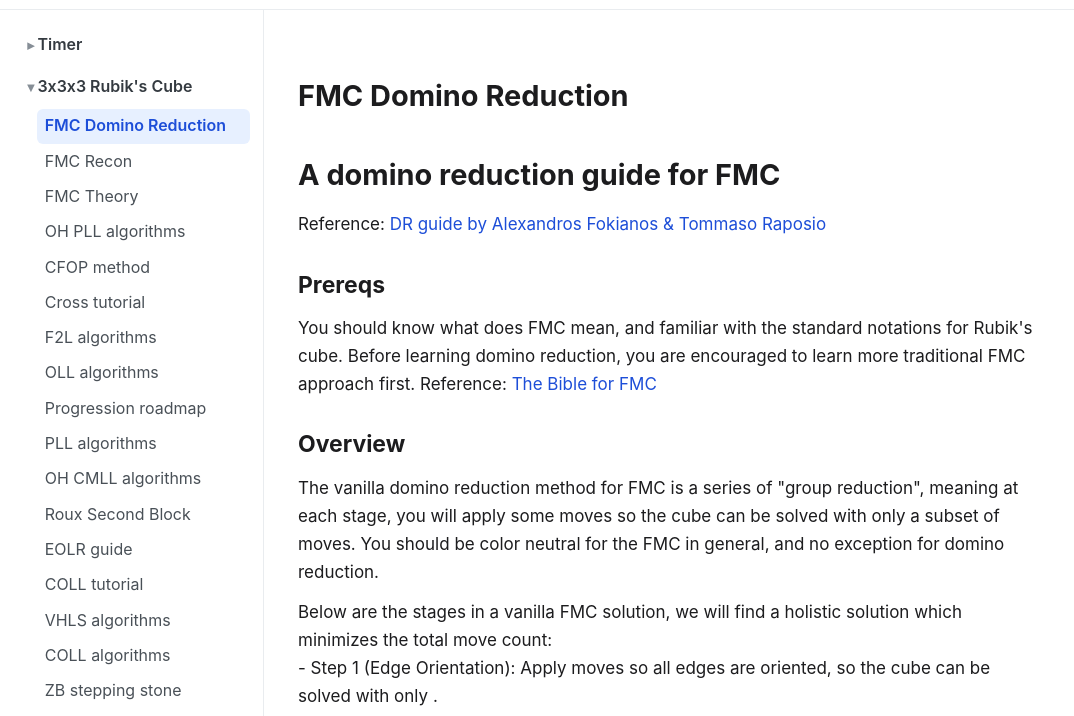
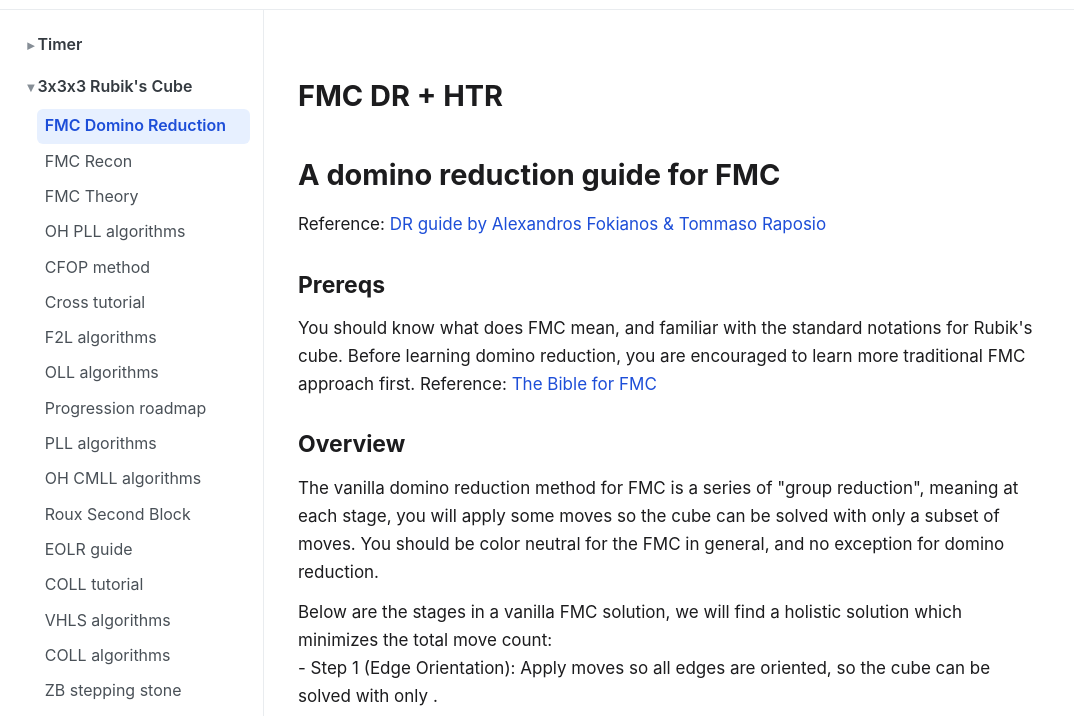
Before and after one commit to baolidakai/cubingpro-site, a plain HTML site: page fmc/dr.html in a window 1280 px wide. Shown: the part 50-766 px from the top of the page, without its empty margins (0-1074 px from the left). Drawn offline with Linux system fonts and the light colour scheme.

Commit message:
FMC DR: title -> DR + HTR, rebuild with regression arrows + tips

```diff
--- a/fmc/dr.html
+++ b/fmc/dr.html
@@ -31,7 +31,7 @@
     });
 </script>
 
-<h1>FMC Domino Reduction</h1>
+<h1>FMC DR + HTR</h1>
 <div>
     <h1>A domino reduction guide for FMC</h1>
     <p>Reference: <a href="https://www.speedsolving.com/threads/a-domino-reduction-guide-for-fmc.74828/">DR guide by
```
